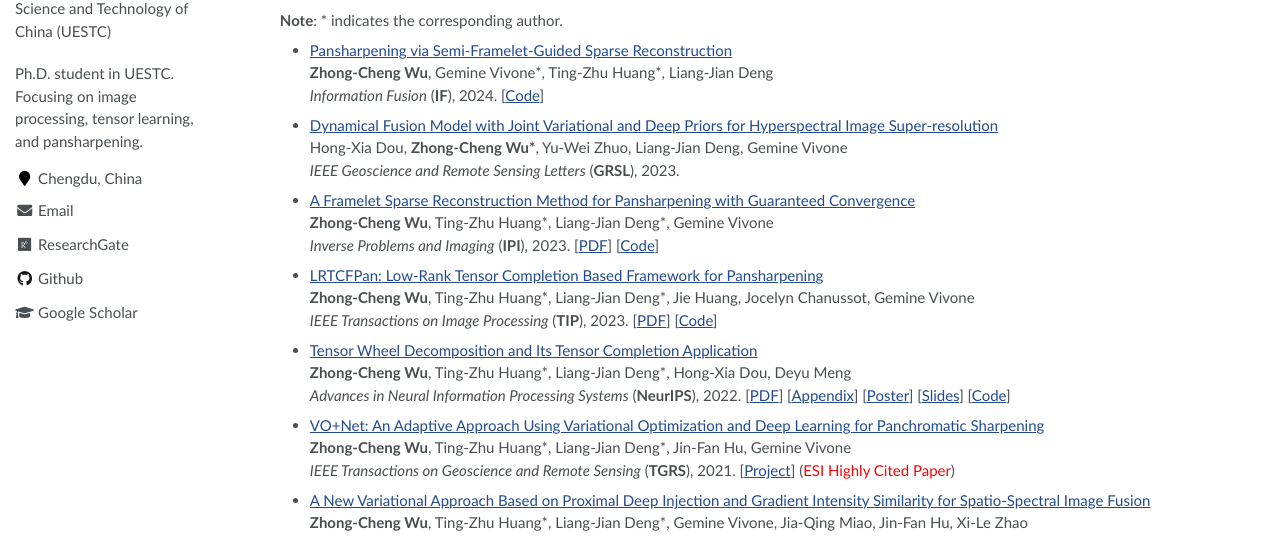
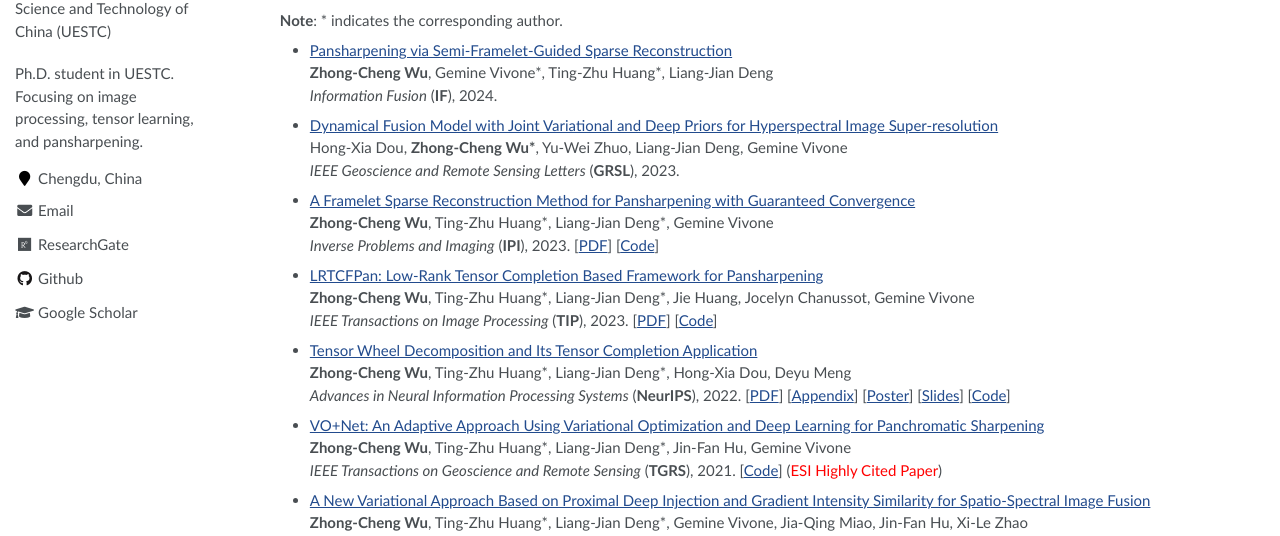
Before and after one commit to zhongchengwu/zhongchengwu.github.io, a Jekyll site: the page built from _pages/about.md, in a window 1280 px wide and 900 px high. Shown: the part 361-897 px from the top of the window. Built offline with Jekyll 4.4.1, drawn with Linux system fonts in a browser that asks for light colours; part of the change alters nothing that is shown.

Commit message:
Update about.md

```diff
--- a/_pages/about.md
+++ b/_pages/about.md
@@ -33,7 +33,7 @@ E-mail: <wuzhch97@163.com> &emsp;
 
 - [Pansharpening via Semi-Framelet-Guided Sparse Reconstruction](https://www.sciencedirect.com/science/article/pii/S1566253524000757) <br>
   <b>Zhong-Cheng Wu</b>, Gemine Vivone\*, Ting-Zhu Huang\*, Liang-Jian Deng <br>
-  *Information Fusion* (<b>IF</b>), 2024. [[Code](https://zhongchengwu.github.io)]
+  *Information Fusion* (<b>IF</b>), 2024.
 
 - [Dynamical Fusion Model with Joint Variational and Deep Priors for Hyperspectral Image Super-resolution](https://ieeexplore.ieee.org/document/10156889) <br>
   Hong-Xia Dou, <b>Zhong-Cheng Wu\*</b>, Yu-Wei Zhuo, Liang-Jian Deng, Gemine Vivone <br>
@@ -53,11 +53,11 @@ E-mail: <wuzhch97@163.com> &emsp;
 
 - [VO+Net: An Adaptive Approach Using Variational Optimization and Deep Learning for Panchromatic Sharpening](https://ieeexplore.ieee.org/abstract/document/9387460) <br>
   <b>Zhong-Cheng Wu</b>, Ting-Zhu Huang\*, Liang-Jian Deng\*, Jin-Fan Hu, Gemine Vivone <br>
-  *IEEE Transactions on Geoscience and Remote Sensing* (<b>TGRS</b>), 2021. [[Project](https://liangjiandeng.github.io/Projects_Res/VOFF_2021tgrs.html)] (<span style="color:red">ESI Highly Cited Paper</span>)
+  *IEEE Transactions on Geoscience and Remote Sensing* (<b>TGRS</b>), 2021. [[Code](https://liangjiandeng.github.io/Projects_Res/VOFF_2021tgrs.html)] (<span style="color:red">ESI Highly Cited Paper</span>)
 
 - [A New Variational Approach Based on Proximal Deep Injection and Gradient Intensity Similarity for Spatio-Spectral Image Fusion](https://ieeexplore.ieee.org/abstract/document/9220783) <br>
   <b>Zhong-Cheng Wu</b>, Ting-Zhu Huang\*, Liang-Jian Deng\*, Gemine Vivone, Jia-Qing Miao, Jin-Fan Hu, Xi-Le Zhao <br>
-  *IEEE Journal of Selected Topics in Applied Earth Observations and Remote Sensing* (<b>JSTARS</b>), 2020. [[Project](https://liangjiandeng.github.io/Projects_Res/DMPIF_2020jstars.html)]
+  *IEEE Journal of Selected Topics in Applied Earth Observations and Remote Sensing* (<b>JSTARS</b>), 2020. [[Code](https://liangjiandeng.github.io/Projects_Res/DMPIF_2020jstars.html)]
 
 - [Variational Pansharpening Based on Coefficient Estimation with Nonlocal Regression](https://ieeexplore.ieee.org/abstract/document/10218368) <br>
   Jin-Liang Xiao, Ting-Zhu Huang\*, Liang-Jian Deng\*, <b>Zhong-Cheng Wu</b>, Xiao Wu, Gemine Vivone <br>
```
